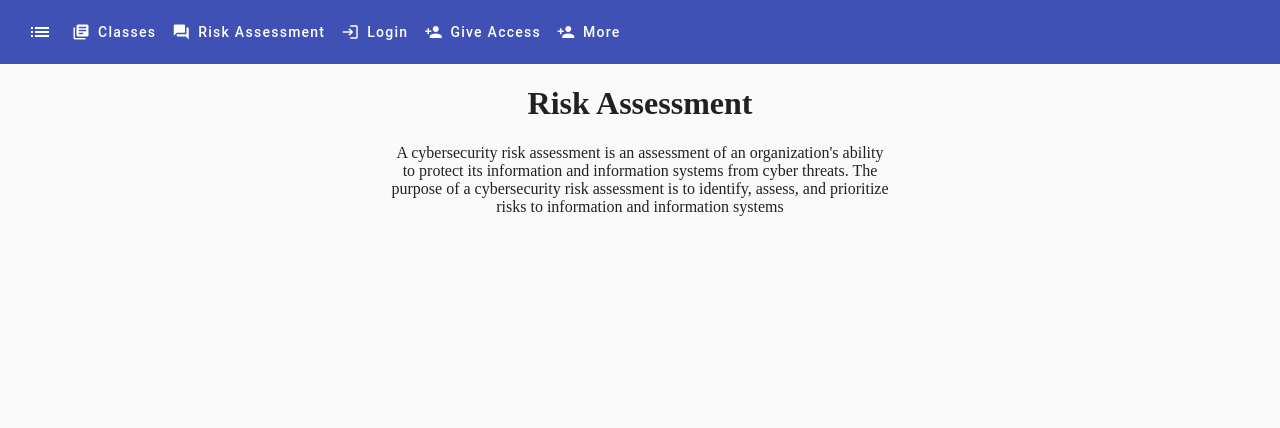
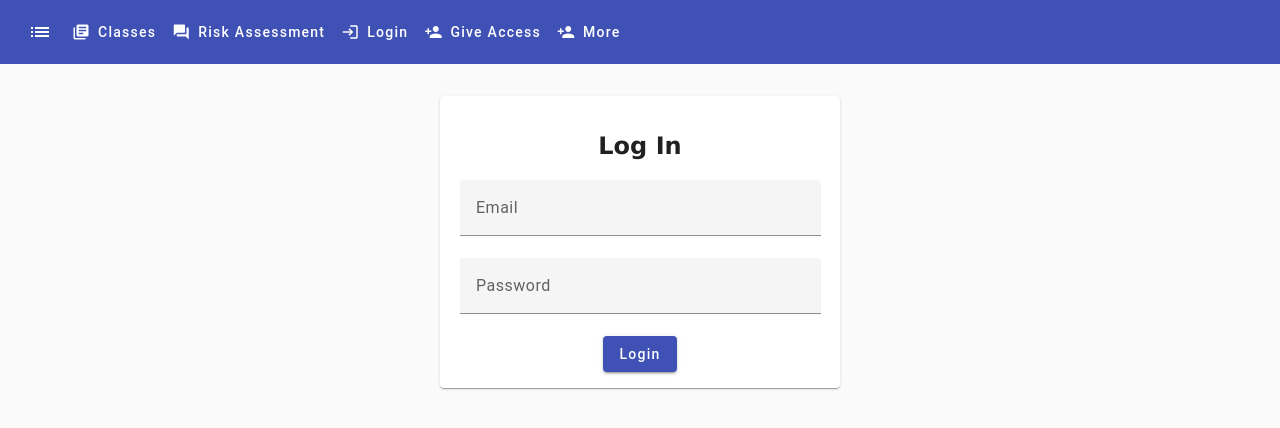
Before and after one commit to codroidgotham/empty-repo, an Angular app: page /login in a window 1280 px wide. Shown: the top 428 px of the page. Built offline with nearby package versions, Linux system fonts and the light colour scheme.

Commit message:
card styled login componenet

```diff
--- a/src/app/about/about.component.html
+++ b/src/app/about/about.component.html
@@ -1,5 +1,5 @@
 <div class="divcenter">
-    <h1>Risk Assessment</h1>
+    <h1 class="fonth">Risk Assessment</h1>
 
     A cybersecurity risk assessment is an assessment of an organization's ability to protect its information and information systems from cyber threats. The purpose of a cybersecurity risk assessment is to identify, assess, and prioritize risks to information and information systems
 </div>
--- a/src/app/app.component.html
+++ b/src/app/app.component.html
@@ -36,7 +36,7 @@
     <mat-icon>list</mat-icon>
   </button>
 
-  <button mat-button>
+  <button mat-button routerLink="/classes">
     <mat-icon>
       library_books
     </mat-icon>
@@ -48,7 +48,7 @@
     </mat-icon>
     Risk Assessment
   </button>
-  <button mat-button>
+  <button mat-button routerLink="/login">
     <mat-icon>
       login
     </mat-icon>
--- a/src/app/app.module.ts
+++ b/src/app/app.module.ts
@@ -22,13 +22,15 @@ import { MatSelectModule } from '@angular/material/select';
 import { MatDatepickerModule } from '@angular/material/datepicker';
 import { MatNativeDateModule } from '@angular/material/core';
 import {MatInputModule} from '@angular/material/input';
-const routes: Routes = [{ path: "", component: AboutComponent }, { path: "classes", component: ClassesComponent }, { path: "**", component: AboutComponent }]
+import { LoginComponent } from './login/login.component';
+const routes: Routes = [{ path: "", component: AboutComponent },{path:"login",component:LoginComponent}, { path: "classes", component: ClassesComponent }, { path: "**", component: AboutComponent }]
 @NgModule({
   declarations: [
     AppComponent,
     ClassesComponent,
 
-    ClassDialogComponent
+    ClassDialogComponent,
+      LoginComponent
   ],
   imports: [
     BrowserModule, BrowserAnimationsModule, MatIconModule, MatListModule, MatSidenavModule, MatToolbarModule, MatButtonModule, MatMenuModule, RouterModule.forRoot(routes), HttpClientModule
--- a/src/app/class-dialog/class-dialog.component.html
+++ b/src/app/class-dialog/class-dialog.component.html
@@ -1,13 +1,13 @@
 <h2 mat-dialog-title>Class Description</h2>
-<mat-dialog-content [formGroup]="form">
+<mat-dialog-content [formGroup]="form" class="divcenter">
 
-  <mat-form-field style="margin: auto;width:80%">
+  <mat-form-field >
 
     <input matInput placeholder="Class Name" formControlName="Name">
 
   </mat-form-field>
 
-  <mat-form-field style="margin: auto;width:80%">
+  <mat-form-field >
 
     <mat-select placeholder="Select Confidentiality Value" formControlName="Confidentiality"
       >
@@ -29,7 +29,7 @@
       </mat-option>
 
     </mat-select>
-  </mat-form-field><mat-form-field style="margin: auto;width:80%">
+  </mat-form-field><mat-form-field >
     <mat-select placeholder="Select Integrity Value" formControlName="Integrity" >
 
       <mat-option value="VH">
@@ -50,7 +50,7 @@
 
     </mat-select>
   </mat-form-field>
-  <mat-form-field style="margin: auto;width:80%">
+  <mat-form-field >
     <mat-select placeholder="Select Availability Value" formControlName="Availability" >
 
       <mat-option value="VH">
--- /dev/null
+++ b/src/app/login/login.component.html
@@ -0,0 +1,27 @@
+<mat-card class="mat-card1">
+    <mat-card-content>
+      <form #loginForm="ngForm">
+       <!-- (ngSubmit)="onSubmit()"> -->
+        <h2 class="fonth">Log In</h2>
+        <mat-error *ngIf="false">
+          The username and password were not recognized
+        </mat-error>
+        <mat-form-field>
+            <!-- [(ngModel)]="'CSec101'" -->
+          <input matInput placeholder="Email"  name="username" required>
+          <mat-error>
+            Please provide a valid email address
+          </mat-error>
+        </mat-form-field>
+        <mat-form-field>
+            <!-- [(ngModel)]="'aaaaaaaa'" -->
+          <input matInput type="password" placeholder="Password"  name="password" required>
+          <mat-error>
+            Please provide a valid password
+          </mat-error>
+        </mat-form-field>
+        <div class="divcenter"><button mat-raised-button color="primary" [disabled]="!loginForm.form.valid">Login</button></div>
+
+      </form>
+    </mat-card-content>
+  </mat-card>
--- a/src/styles.css
+++ b/src/styles.css
@@ -22,12 +22,26 @@
   }
 
   .containerdiv{
+    top:0;
+    right:0;
+    bottom:0;
+    left:0;
+
     margin:auto;
-    padding: 50px;
+
     display: flex;
     flex-direction: row;
     flex-wrap: wrap;
+    justify-content:center
+  }
 
+  /* .containerdiv:hover{
+    background-color: aqua;
+  } */
+
+
+  mat-card:hover{
+    box-shadow: 0 0 15px gray;
   }
 
   .cardfooter{
@@ -36,3 +50,19 @@
     flex-direction: row;
     justify-content: end;
   }
+
+  .mat-card1 {
+    max-width: 400px;
+    margin: 2em auto;
+    text-align: center;
+  }
+
+  mat-form-field {
+    display: block;
+    width:98%;
+    margin:auto;
+  }
+
+  .fonth{
+    font-family: 'Lucida Sans', 'Lucida Sans Regular', 'Lucida Grande', 'Lucida Sans Unicode', Geneva, Verdana, sans-serif;
+  }
```
Also changed, not shown: src/app/login/login.component.ts (added, +10 -0 lines), src/app/login/login.component.css (added), 2 other files (tests, documents, lock files or other folders).
